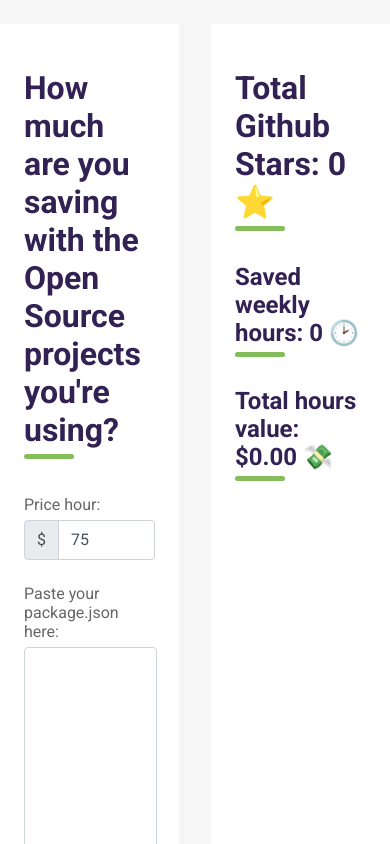
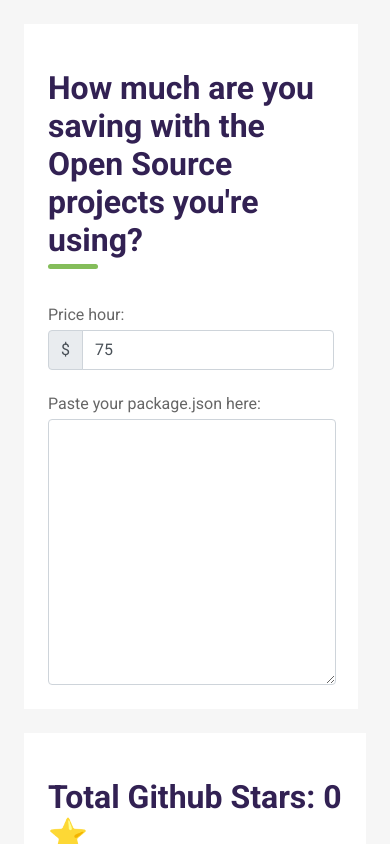
Before and after one commit to Elecash/os-calculator, an Angular app: page / in a window 390 px wide. Shown: the top 844 px of the page. Built offline with nearby package versions, Linux system fonts and the light colour scheme.

Commit message:
Add some media queries

```diff
--- a/src/styles.scss
+++ b/src/styles.scss
@@ -116,3 +116,17 @@ osc-home {
     display: flex;
     justify-content: center;
 }
+
+@media (max-width: 768px) {
+    .column {
+        display: flex;
+        width: auto;
+        margin: 24px 24px 0;
+    }
+
+    osc-home {
+        display: flex;
+        flex-direction: column;
+        justify-content: center;
+    }
+}
```
